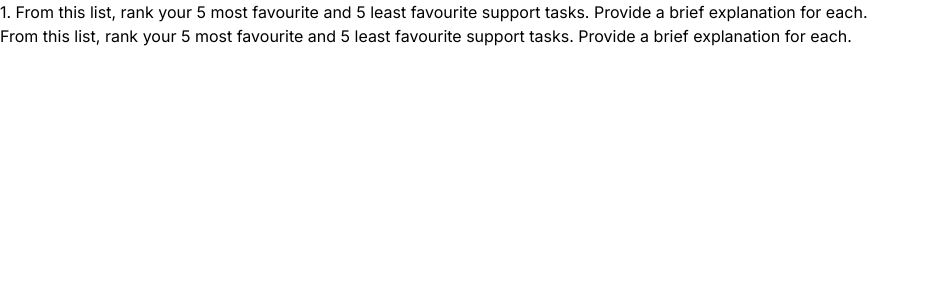
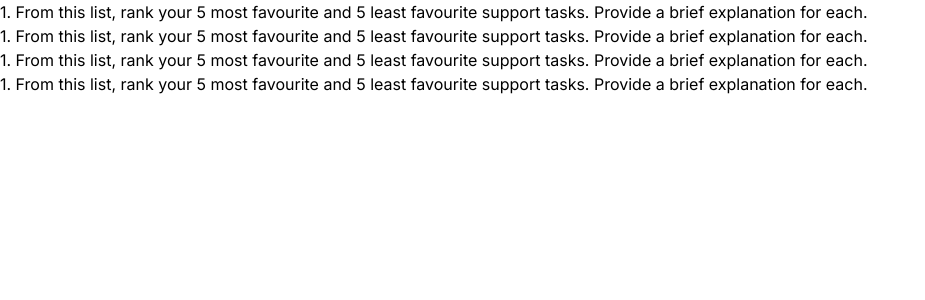
Before and after one commit to Anjan26/nextjs-boilerplate-test, a Next.js app: page / in a window 1280 px wide. Shown: the top 300 px of the page, without its empty margins (0-925 px from the left). Built offline with nearby package versions, Linux system fonts and the light colour scheme.

Commit message:
Update page.tsx

```diff
--- a/app/page.tsx
+++ b/app/page.tsx
@@ -6,8 +6,16 @@ export default function Home() {
    <h4>1. From this list, rank your 5 most favourite and 5 least favourite support tasks. Provide a
       brief explanation for each.
    </h4>
-     <p>From this list, rank your 5 most favourite and 5 least favourite support tasks. Provide a
-      brief explanation for each.</p>
+      <h4>1. From this list, rank your 5 most favourite and 5 least favourite support tasks. Provide a
+      brief explanation for each.
+   </h4>
+      <h4>1. From this list, rank your 5 most favourite and 5 least favourite support tasks. Provide a
+      brief explanation for each.
+   </h4>
+      <h4>1. From this list, rank your 5 most favourite and 5 least favourite support tasks. Provide a
+      brief explanation for each.
+   </h4>
+
 
 </main>
 
```
